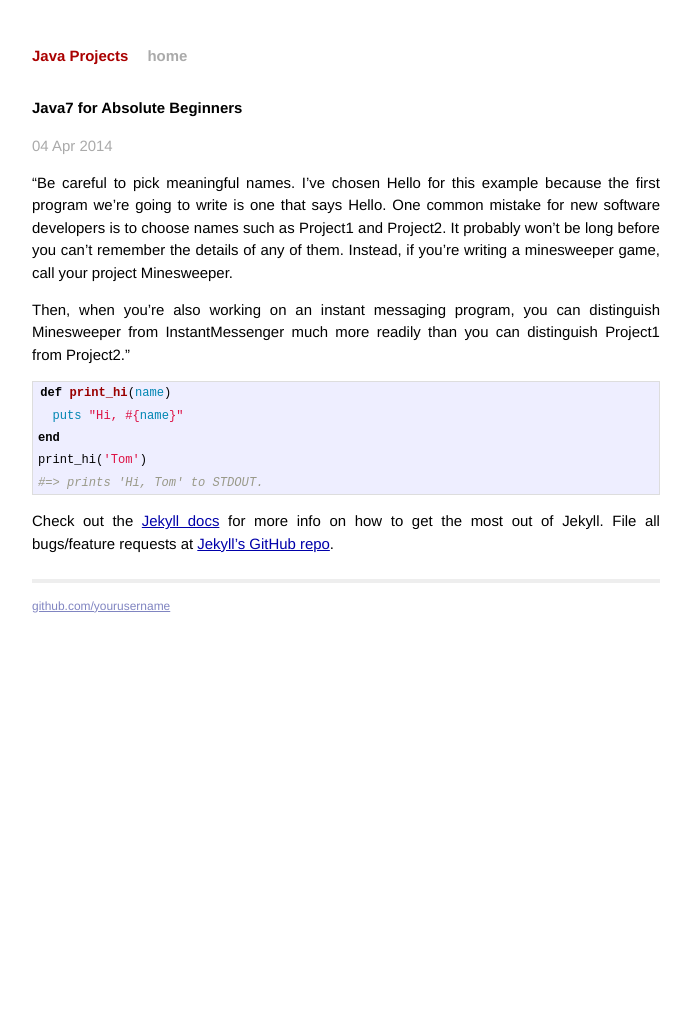
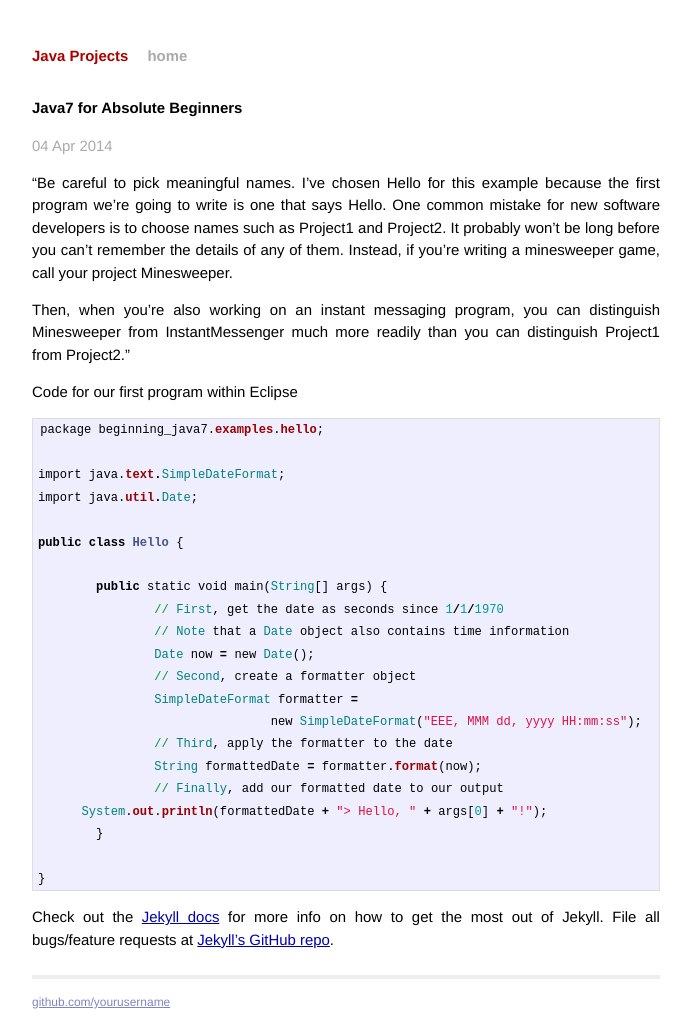
Before and after one commit to hellonoah/java, a Jekyll site: the page built from _posts/2014-04-04-java-7-hello.markdown, in a window 1280 px wide. Shown: the whole page, without its empty margins (294-985 px from the left). Built offline with Jekyll 4.4.1, drawn with Linux system fonts in a browser that asks for light colours; Markdown is read by kramdown in place of the engine named in the settings; before the commit the page ends 945 px from its top, so only the background shows below that.

Commit message:
added code snippet for first java program

```diff
--- a/_posts/2014-04-04-java-7-hello.markdown
+++ b/_posts/2014-04-04-java-7-hello.markdown
@@ -10,12 +10,30 @@ categories: java7
 Then, when you're also working on an instant messaging program, you can distinguish Minesweeper from InstantMessenger much more readily than you can distinguish Project1 from Project2."
 
 
+Code for our first program within Eclipse
+
 {% highlight ruby %}
-def print_hi(name)
-  puts "Hi, #{name}"
-end
-print_hi('Tom')
-#=> prints 'Hi, Tom' to STDOUT.
+package beginning_java7.examples.hello;
+
+import java.text.SimpleDateFormat;
+import java.util.Date;
+
+public class Hello {
+
+	public static void main(String[] args) {
+		// First, get the date as seconds since 1/1/1970
+		// Note that a Date object also contains time information
+		Date now = new Date();
+		// Second, create a formatter object
+		SimpleDateFormat formatter =
+				new SimpleDateFormat("EEE, MMM dd, yyyy HH:mm:ss");
+		// Third, apply the formatter to the date
+		String formattedDate = formatter.format(now);
+		// Finally, add our formatted date to our output
+      System.out.println(formattedDate + "> Hello, " + args[0] + "!");
+	}
+
+}
 {% endhighlight %}
 
 Check out the [Jekyll docs][jekyll] for more info on how to get the most out of Jekyll. File all bugs/feature requests at [Jekyll's GitHub repo][jekyll-gh].
```
